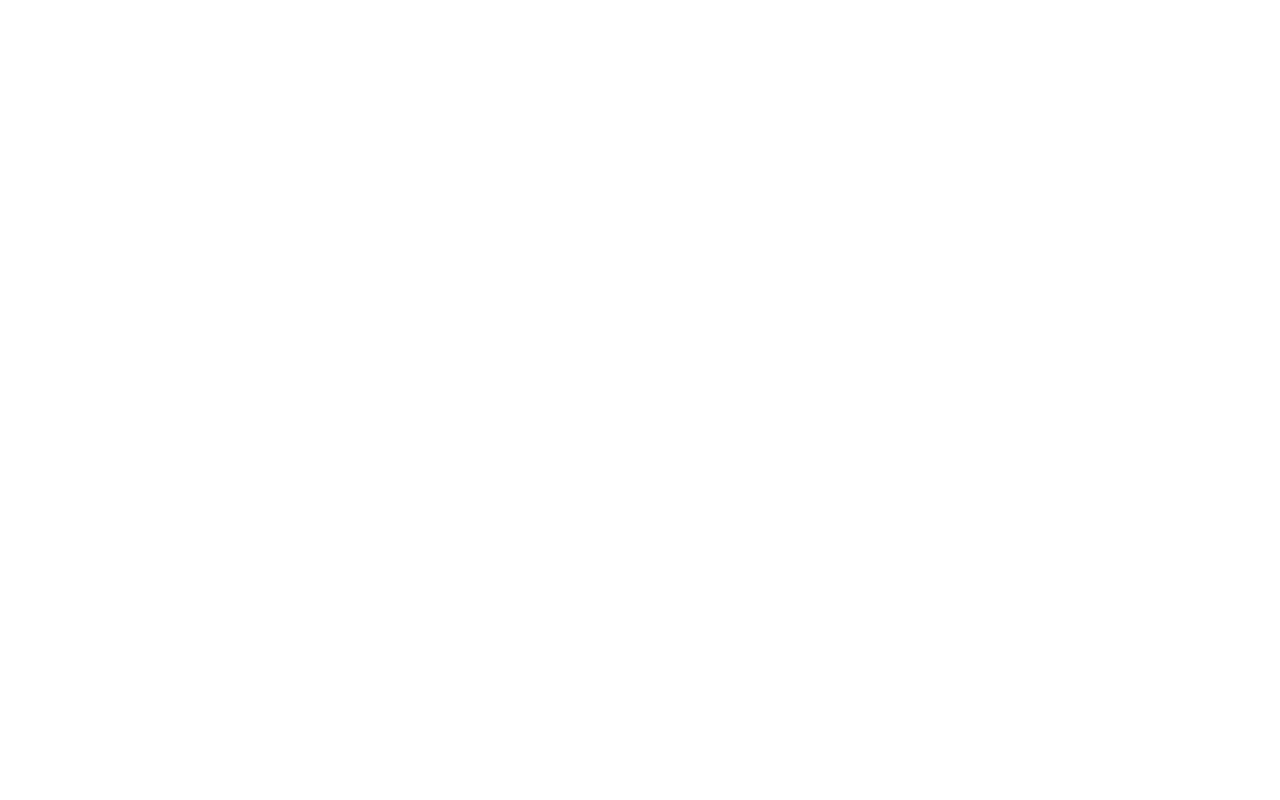
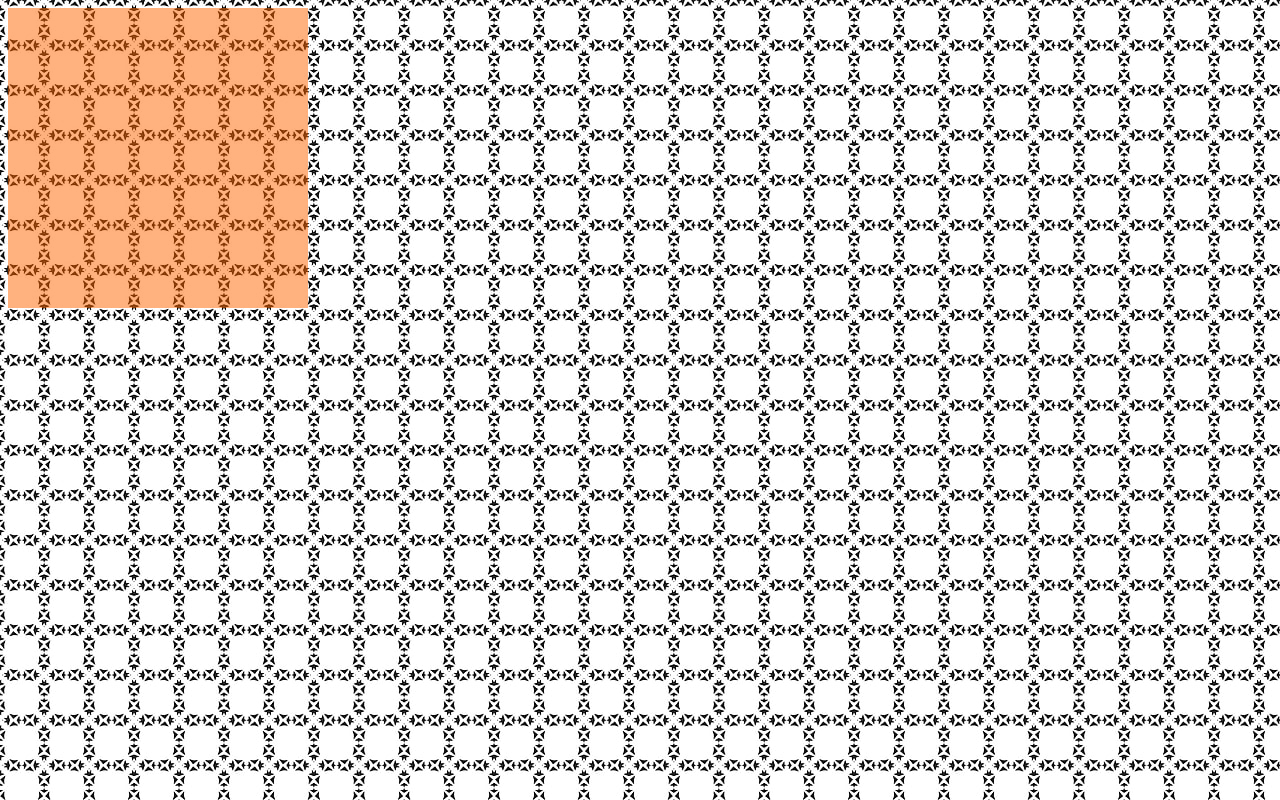
Before and after one commit to ideapedyudi/ideapedyudi-BelajarCSS, a plain HTML site: page css 3/opacity/index.html in a window 1280 px wide. Drawn offline with Linux system fonts and the light colour scheme.

Commit message:
belajar opacity

```diff
--- a/css 3/opacity/index.html
+++ b/css 3/opacity/index.html
@@ -5,6 +5,16 @@
   <meta name="viewport" content="width=device-width, initial-scale=1.0">
   <title>Opacity</title>
   <style>
+       body {
+         background-image: url(bg.jpg);
+       }
+
+       div {
+         width: 300px;
+         height: 300px;
+         background-color: #f60;
+         opacity: 0.5;
+       }
 
   </style>
 </head>
```
Also changed, not shown: css 3/opacity/bg.jpg (added).
